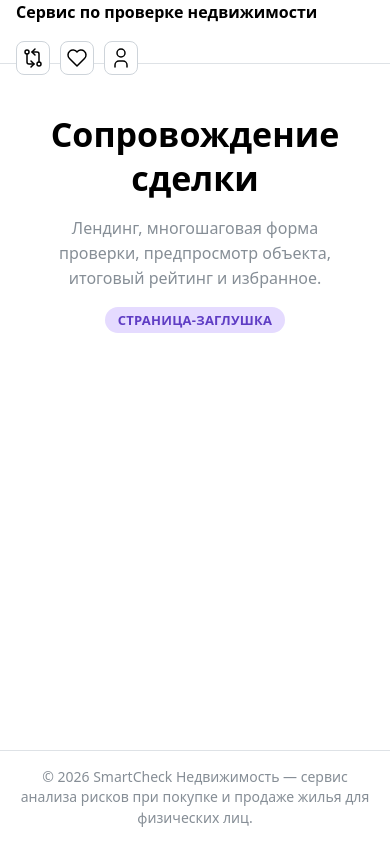
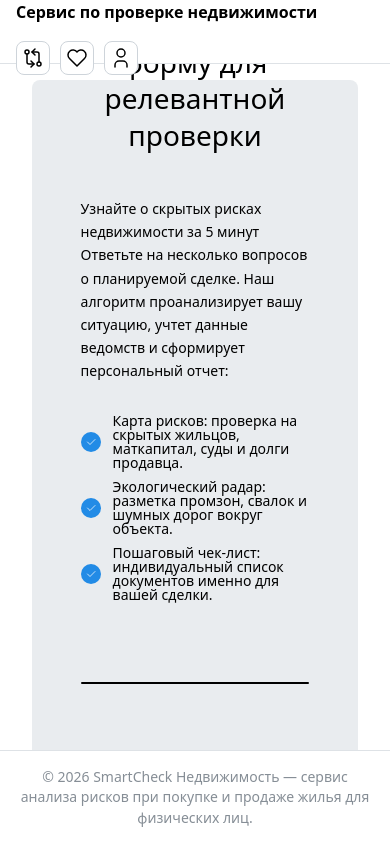
Before and after one commit to Kolomsim/CP-Project1, a React (Vite) app in the folder frontend/: page /deal in a window 390 px wide. Built offline with nearby package versions, Linux system fonts and the light colour scheme.

Commit message:
added auth_page and deal_page

```diff
--- a/frontend/package.json
+++ b/frontend/package.json
@@ -11,6 +11,7 @@
   },
   "dependencies": {
     "@mantine/core": "^9.4.1",
+    "@mantine/form": "^9.4.1",
     "@mantine/hooks": "^9.4.1",
     "@tabler/icons-react": "^3.44.0",
     "react": "^19.2.7",
--- a/frontend/src/App.tsx
+++ b/frontend/src/App.tsx
@@ -5,6 +5,7 @@ import DealPage from './pages/deal'
 import KbPage from './pages/kb'
 import ComparisonPage from './pages/comparison'
 import FavoritesPage from './pages/favorites'
+import { AuthPage } from './pages/auth'
 
 function NotFound() {
   return (
@@ -25,6 +26,7 @@ function App() {
       <Route path="/kb" element={<KbPage />} />
       <Route path="/comparison" element={<ComparisonPage />} />
       <Route path="/favorites" element={<FavoritesPage />} />
+      <Route path="/auth" element={<AuthPage />} />
       <Route path="*" element={<NotFound />} />
     </Routes>
   )
--- a/frontend/src/components/AppLayout.tsx
+++ b/frontend/src/components/AppLayout.tsx
@@ -41,7 +41,13 @@ export function AppLayout({ children }: AppLayoutProps) {
             >
               <IconHeart stroke={1.5} />
             </ActionIcon>
-            <ActionIcon variant="default" aria-label="Профиль" size="lg">
+            <ActionIcon
+              variant="default"
+              aria-label="Профиль"
+              size="lg"
+              component={Link}
+              to="/auth"
+              >
               <IconUser stroke={1.5} />
             </ActionIcon>
 
--- /dev/null
+++ b/frontend/src/pages/auth/index.tsx
@@ -0,0 +1,103 @@
+import {
+    Anchor,
+    Button,
+    Checkbox,
+    Group,
+    Paper,
+    type PaperProps,
+    PasswordInput,
+    Stack,
+    Text,
+    TextInput,
+  } from '@mantine/core';
+  import { useForm } from '@mantine/form';
+  import { upperFirst, useToggle } from '@mantine/hooks';
+  import { AppLayout } from '../../components/AppLayout';
+
+
+  export function AuthPage(props: PaperProps) {
+    const [type, toggle] = useToggle(['login', 'register']);
+    const form = useForm({
+      initialValues: {
+        email: '',
+        name: '',
+        password: '',
+        terms: true,
+      },
+
+      validate: {
+        email: (val) => (/^\S+@\S+$/.test(val) ? null : 'Invalid email'),
+        password: (val) => (val.length <= 6 ? 'Password should include at least 6 characters' : null),
+      },
+    });
+
+    return (
+        <AppLayout>
+            <Paper radius="md" p="lg" withBorder {...props}>
+                <Text size="lg" fw={500} c="bright">
+                {type === 'register' ? 'Регистрация' : 'Вход в аккаунт'}
+                </Text>
+
+                <form onSubmit={form.onSubmit(() => {})}>
+                <Stack>
+                    {type === 'register' && (
+                    <TextInput
+                        label="Name"
+                        placeholder="Your name"
+                        value={form.values.name}
+                        onChange={(event) => form.setFieldValue('name', event.currentTarget.value)}
+                        radius="md"
+                    />
+                    )}
+
+                    <TextInput
+                    required
+                    label="Email"
+                    placeholder="email@example.com"
+                    value={form.values.email}
+                    onChange={(event) => form.setFieldValue('email', event.currentTarget.value)}
+                    error={form.errors.email && 'Invalid email'}
+                    radius="md"
+                    />
+
+                    <PasswordInput
+                    required
+                    label="Password"
+                    placeholder="Your password"
+                    value={form.values.password}
+                    onChange={(event) => form.setFieldValue('password', event.currentTarget.value)}
+                    error={form.errors.password && 'Password should include at least 6 characters'}
+                    radius="md"
+                    />
+
+                    {type === 'register' && (
+                    <Checkbox
+                        label="I accept terms and conditions"
+                        checked={form.values.terms}
+                        onChange={(event) => form.setFieldValue('terms', event.currentTarget.checked)}
+                    />
+                    )}
+                </Stack>
+
+                <Group justify="space-between" mt="xl">
+                    <Anchor
+                    component="button"
+                    type="button"
+                    c="bright"
+                    opacity={0.85}
+                    onClick={() => toggle()}
+                    size="xs"
+                    >
+                    {type === 'register'
+                        ? 'Already have an account? Login'
+                        : "Don't have an account? Register"}
+                    </Anchor>
+                    <Button type="submit" radius="xl">
+                    {upperFirst(type)}
+                    </Button>
+                </Group>
+                </form>
+            </Paper>
+        </AppLayout>
+        );
+  }
--- /dev/null
+++ b/frontend/src/pages/deal/HeroContentLeft.module.css
@@ -0,0 +1,60 @@
+.hero {
+  position: relative;
+  background-color: var(--mantine-color-gray-2);
+  border-radius: var(--mantine-radius-md);
+}
+
+.container {
+  min-height: 700px;
+  display: flex;
+  flex-direction: column;
+  justify-content: flex-end;
+  align-items: flex-start;
+  padding-bottom: calc(var(--mantine-spacing-xl) * 6);
+  z-index: 1;
+  position: relative;
+  width: 80%;
+  border-radius: 24px;
+
+  @media (max-width: 48em) {
+    height: 500px;
+    padding-bottom: calc(var(--mantine-spacing-xl) * 3);
+  }
+}
+
+.title {
+  color: var(--mantine-color-black);
+  font-size: 60px;
+  font-weight: 500;
+  line-height: 1.1;
+
+  @media (max-width: 48em) {
+    font-size: 40px;
+    line-height: 1.2;
+  }
+
+  @media (max-width: 36em) {
+    font-size: 28px;
+    line-height: 1.3;
+  }
+}
+
+.description {
+  color: var(--mantine-color-black);
+  max-width: 600px;
+
+  @media (max-width: 48em) {
+    max-width: 100%;
+    font-size: var(--mantine-font-size-sm);
+  }
+}
+
+.control {
+  margin-top: calc(var(--mantine-spacing-xl) * 1.5);
+  /* color: var(--mantine-color-black); */
+  background-color: var(--mantine-color-black);
+
+  @media (max-width: 48em) {
+    width: 100%;
+  }
+}
--- a/frontend/src/pages/deal/index.tsx
+++ b/frontend/src/pages/deal/index.tsx
@@ -1,19 +1,40 @@
-import { Badge, Stack, Text, Title } from '@mantine/core'
+import { Button, Container, List, Text, ThemeIcon, Title } from '@mantine/core'
+import classes from './HeroContentLeft.module.css'
 import { AppLayout } from '../../components/AppLayout'
+import { IconCheck } from '@tabler/icons-react'
 
 export default function DealPage() {
   return (
     <AppLayout>
-      <Stack align="center" gap="md" ta="center" py="xl">
-        <Title order={1}>Сопровождение сделки</Title>
-        <Text c="dimmed" maw={520}>
-          Лендинг, многошаговая форма проверки, предпросмотр объекта, итоговый
-          рейтинг и избранное.
+      <div className={classes.hero}>
+      <Container className={classes.container} size="lg">
+        <Title className={classes.title} order={3} size="h4" mb="sm" mt="xl" fw="medium" ta="center">Заполните форму для релевантной проверки</Title>
+        <Text className={classes.description} size="xl" mt="xl" mb="xl">
+          Узнайте о скрытых рисках недвижимости за 5 минут
+          Ответьте на несколько вопросов о планируемой сделке. Наш алгоритм проанализирует вашу
+ситуацию, учтет данные ведомств и сформирует персональный отчет:
         </Text>
-        <Badge variant="light" color="violet" size="lg">
-          Страница-заглушка
-        </Badge>
-      </Stack>
+        <List
+          spacing="xs"
+          size="sm"
+          mb="xl"
+          center
+          icon={
+            <ThemeIcon color="blue" size={20} radius="xl">
+              <IconCheck size={12} stroke={1.5} />
+            </ThemeIcon>
+          }
+        >
+          <List.Item>Карта рисков: проверка на скрытых жильцов, маткапитал, суды и долги продавца.</List.Item>
+          <List.Item>Экологический радар: разметка промзон, свалок и шумных дорог вокруг объекта.</List.Item>
+          <List.Item>Пошаговый чек-лист: индивидуальный список документов именно для вашей сделки.</List.Item>
+        </List>
+
+        <Button variant="solid" size="xl" radius="md" className={classes.control}>
+          Начать
+        </Button>
+      </Container>
+    </div>
     </AppLayout>
   )
 }
```
Also changed, not shown: 1 other file (tests, documents, lock files or other folders).
